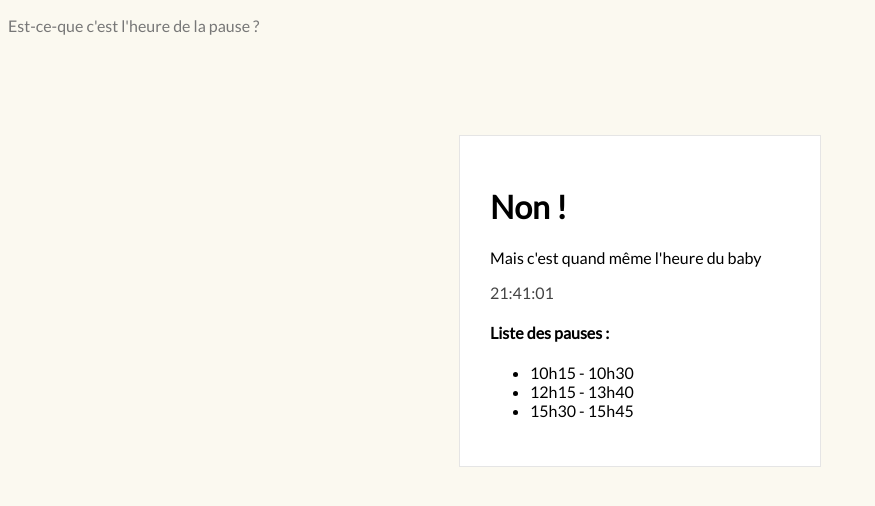
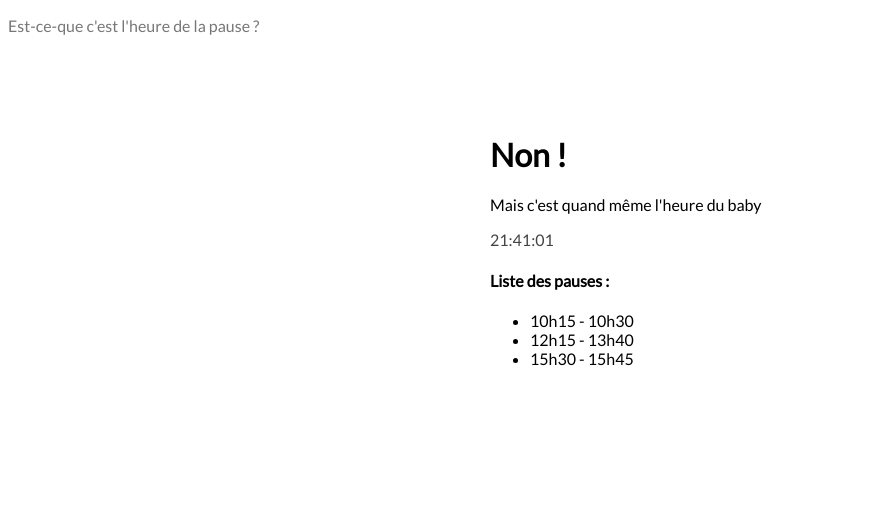
Before and after one commit to l-dupont/pause-client, a website: page app/index.html in a window 1280 px wide. Shown: the whole page, without its empty margins (0-875 px from the left). Drawn offline with nearby package versions, Linux system fonts and the light colour scheme; some packages are replaced by stand-ins of ours; files that its build step writes are made by us from their sources.

Commit message:
change background color

```diff
--- a/app/styles/main.css
+++ b/app/styles/main.css
@@ -1,6 +1,6 @@
 body {
   font-family: 'Lato', sans-serif;
-  background-color: #fbf9f0;
+  background-color: white;
 }
 
 .container {
@@ -8,7 +8,4 @@ body {
   margin-top: 100px;
   margin-left: auto;
   margin-right: auto;
-  padding: 30px;
-  border: 1px solid #e5e5e5;
-  background-color: white;
 }
```
